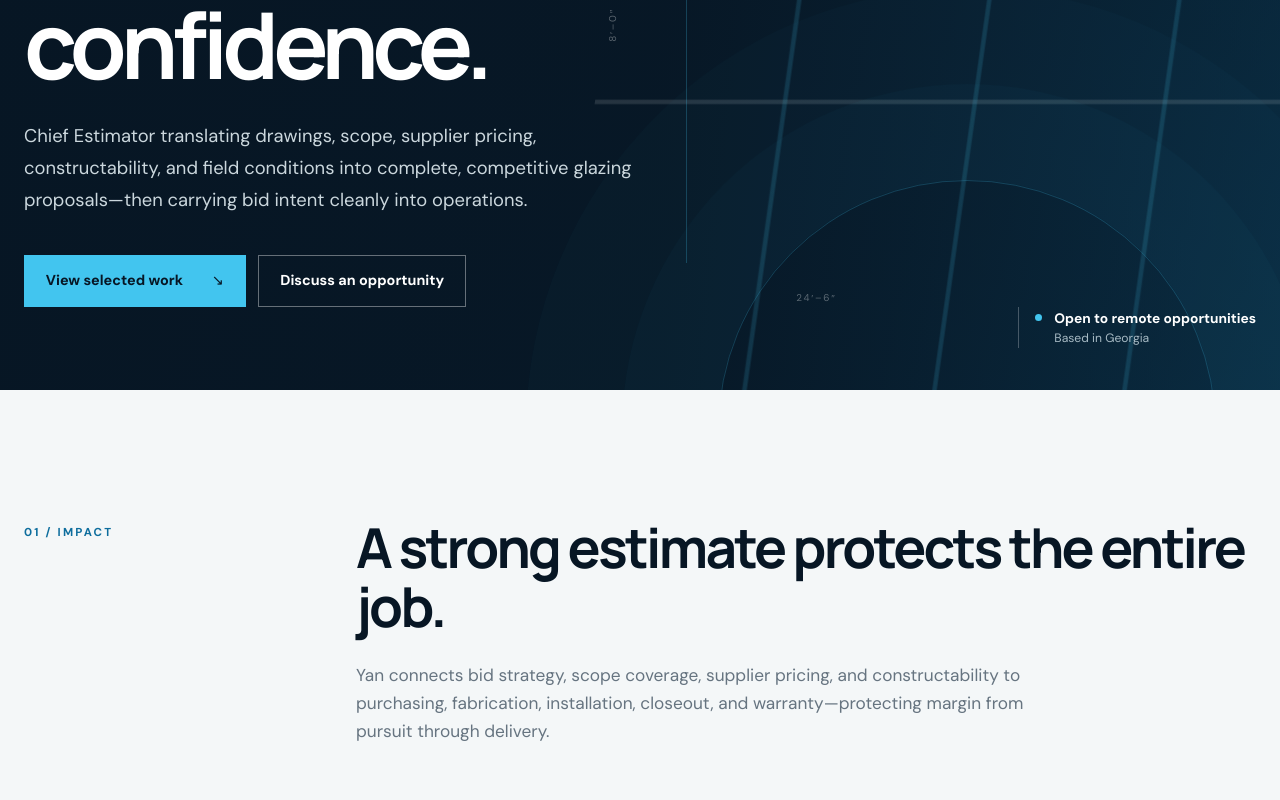
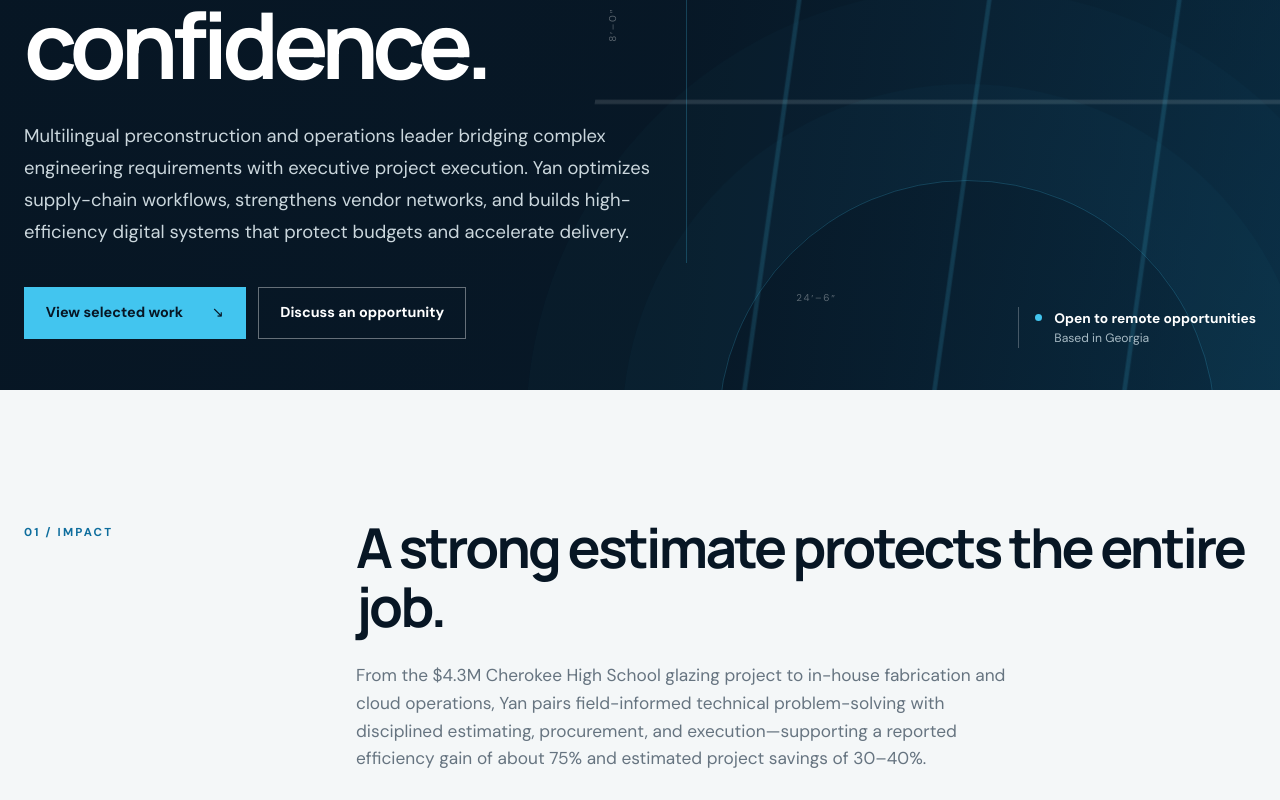
Before and after one commit to YanStanleyYu/portfolio, a React (Vite) app: page / in a window 1280 px wide. Shown: the part 400-1200 px from the top of the page. Built offline with nearby package versions, Linux system fonts and the light colour scheme.

Commit message:
Strengthen executive profile copy

```diff
--- a/src/App.tsx
+++ b/src/App.tsx
@@ -150,7 +150,7 @@ function App() {
           <div className="hero-content">
             <p className="eyebrow"><span /> Chief Estimator · Commercial storefront · windows · glazing</p>
             <h1>Win the right work.<br />Build it with confidence.</h1>
-            <p className="hero-copy">Chief Estimator translating drawings, scope, supplier pricing, constructability, and field conditions into complete, competitive glazing proposals—then carrying bid intent cleanly into operations.</p>
+            <p className="hero-copy">Multilingual preconstruction and operations leader bridging complex engineering requirements with executive project execution. Yan optimizes supply-chain workflows, strengthens vendor networks, and builds high-efficiency digital systems that protect budgets and accelerate delivery.</p>
             <div className="hero-actions">
               <a className="button button-primary" href="#projects">View selected work <span aria-hidden="true">↘</span></a>
               <a className="button button-secondary" href="mailto:stanleyu9898@gmail.com">Discuss an opportunity</a>
@@ -170,7 +170,7 @@ function App() {
           <SectionHeading
             number="01 / IMPACT"
             title="A strong estimate protects the entire job."
-            description="Yan connects bid strategy, scope coverage, supplier pricing, and constructability to purchasing, fabrication, installation, closeout, and warranty—protecting margin from pursuit through delivery."
+            description="From the $4.3M Cherokee High School glazing project to in-house fabrication and cloud operations, Yan pairs field-informed technical problem-solving with disciplined estimating, procurement, and execution—supporting a reported efficiency gain of about 75% and estimated project savings of 30–40%."
           />
 
           <div className="metrics" aria-label="Career highlights">
```
Also changed, not shown: 1 other file (tests, documents, lock files or other folders).
